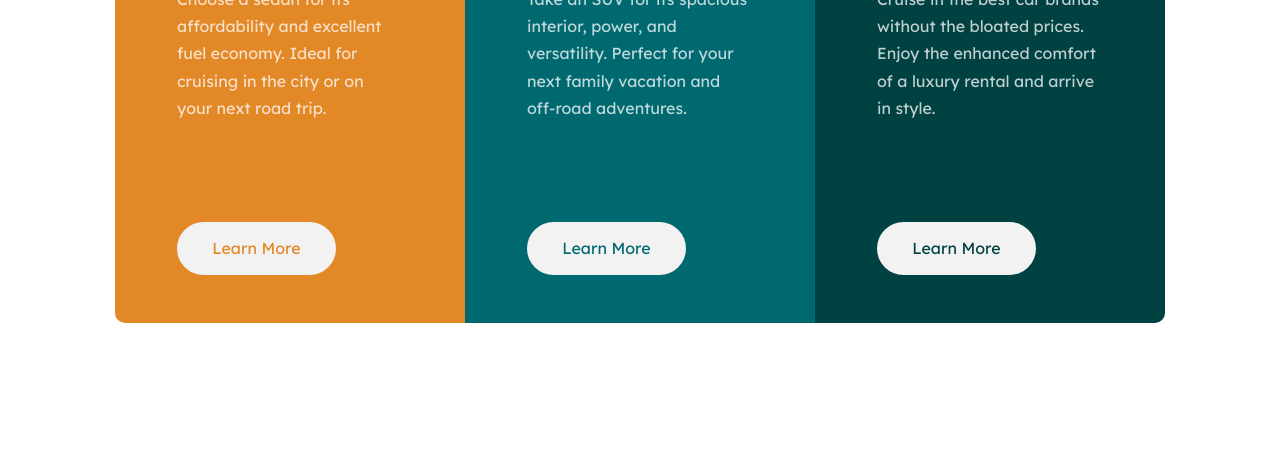
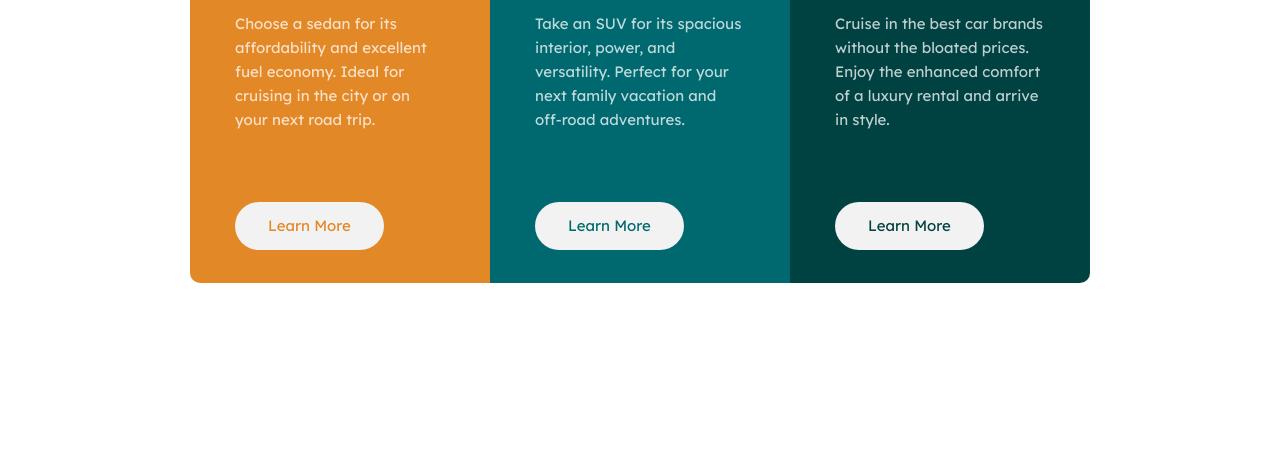
Before and after one commit to Abdelrahma28/3-column-card_component, a plain HTML site: page index.html in a window 1280 px wide. Shown: the part 342-800 px from the top of the page. Drawn offline with Linux system fonts and the light colour scheme.

Commit message:
second commit

```diff
--- a/index.html
+++ b/index.html
@@ -25,7 +25,7 @@
             <img src="images/icon-sedans.svg" />
 
             <h1>SEDANS</h1>
-            <section class="sedan-mid-section">
+            <section>
               <p>
                 Choose a sedan for its affordability and excellent fuel economy.
                 Ideal for cruising in the city or on your next road trip.
@@ -38,7 +38,7 @@
         <div class="svus-container card">
           <img src="images/icon-suvs.svg" />
 
-          <section class="svu-mid-section">
+          <section>
             <h1>SUVS</h1>
             <p>
               Take an SUV for its spacious interior, power, and versatility.
@@ -51,7 +51,7 @@
         <div class="luxury-container card">
           <img src="images/icon-luxury.svg" />
 
-          <section class="lux-mid-section">
+          <section>
             <h1>LUXURY</h1>
             <p>
               Cruise in the best car brands without the bloated prices. Enjoy
--- a/style.css
+++ b/style.css
@@ -20,8 +20,8 @@
   --Very-light-gray-bg-h-btn: hsl(0, 0%, 95%);
 }
 * {
-  font-size: 1rem;
-  line-height: 1.7;
+  font-size: 15px;
+  line-height: 1.6;
   margin: 0;
   padding: 0;
   box-sizing: border-box;
@@ -39,12 +39,13 @@ img {
 }
 h1 {
   margin-top: 25px;
-  font-size: 2.8rem;
+  font-size: 2.2rem;
   color: var(--Very-light-gray-bg-h-btn);
   font-weight: var(--fw-700);
   font-family: var(--ff-700);
 }
 p {
+  margin-top: 20px;
   color: var(--Transparent-white-paragraphs);
   font-weight: var(--fw-400);
   font-family: var(--ff-400);
@@ -56,16 +57,16 @@ button {
   border-radius: 30px;
   border: none;
   padding: 0.8em 2.2em;
-  margin-top: 100px;
+  margin-top: 70px;
   color: var(--Bright-orange);
 }
 .outer-container {
   display: flex;
 }
 .card {
-  width: 350px;
-  height: 530px;
-  padding: 40px 62px;
+  width: 300px;
+  height: 450px;
+  padding: 30px 45px;
 }
 .sedans-container {
   border-radius: 10px 0px 0px 10px;
@@ -99,7 +100,7 @@ button {
 }
 @media screen and (max-width: 1000px) {
   body {
-    height: auto;
+    height: 100%;
   }
   .outer-container {
     display: flex;
@@ -107,11 +108,12 @@ button {
     margin: 50px 0px;
   }
   .card {
-    padding: 40px 50px;
-    height: 450px;
+    padding: 40px 38px;
+    height: auto;
   }
   button {
     margin-top: 20px;
+    margin-bottom: 12px;
   }
   .sedans-container {
     border-radius: 10px 10px 0px 0px;
```
